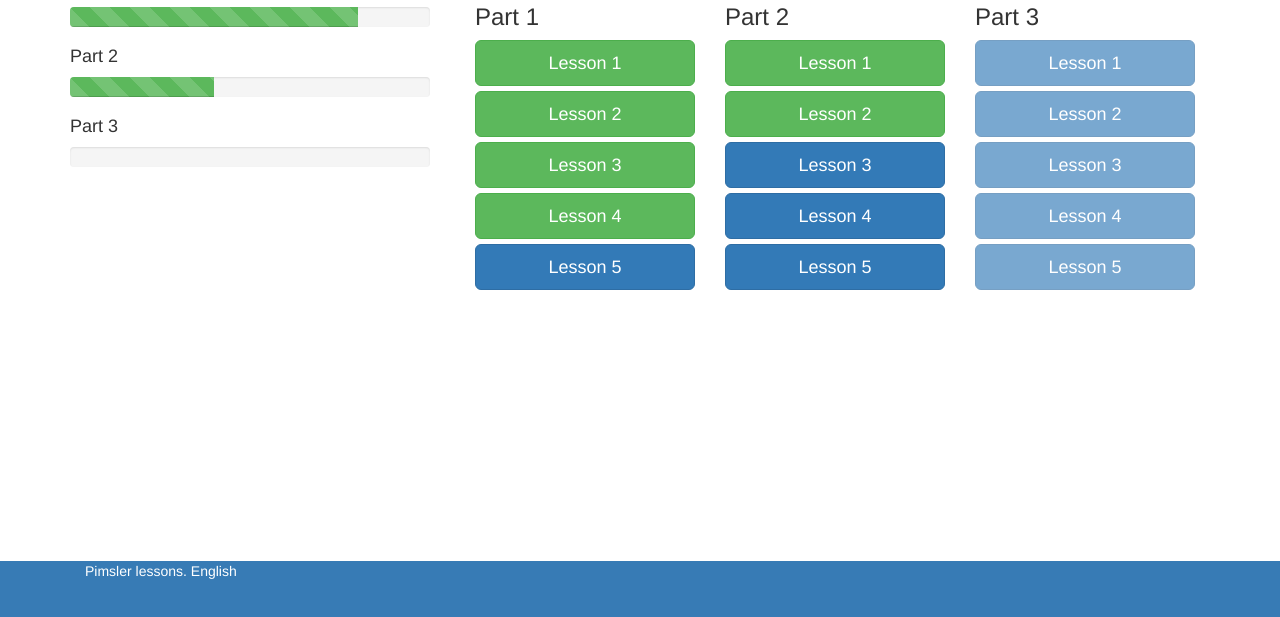
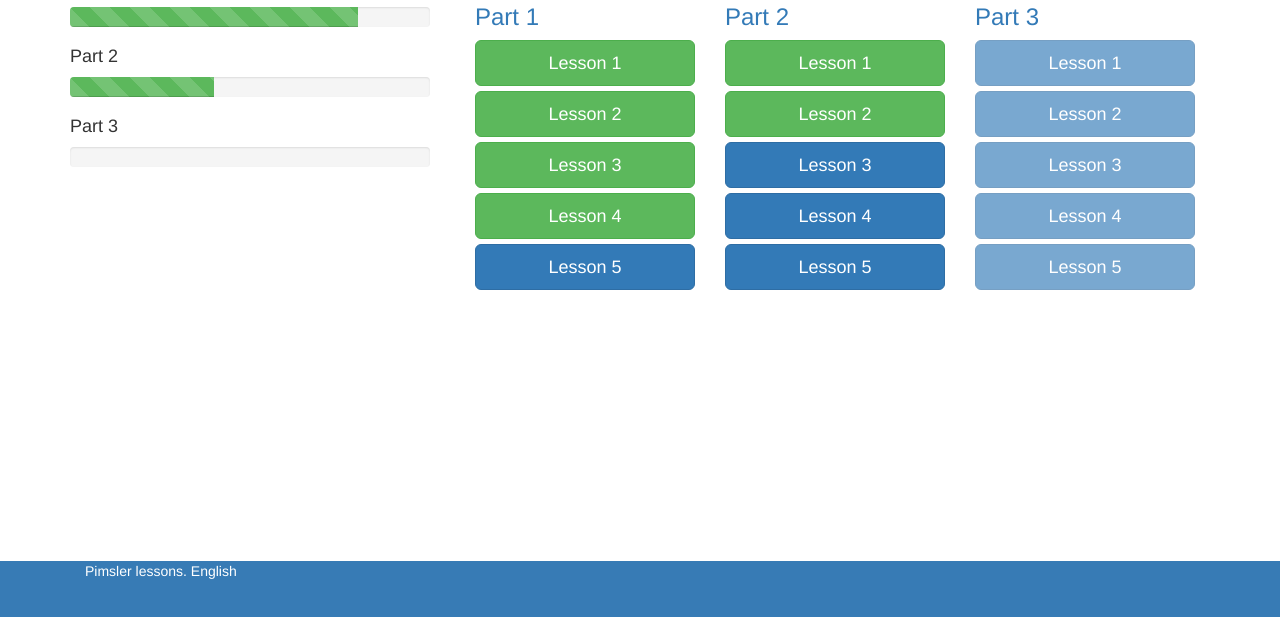
Before and after one commit to barck/pimsler, a plain HTML site: page cabinet.html in a window 1280 px wide. Shown: the part 179-796 px from the top of the page. Drawn offline with nearby package versions, Linux system fonts and the light colour scheme.

Commit message:
cabinet fixed

```diff
--- a/cabinet.html
+++ b/cabinet.html
@@ -46,7 +46,7 @@
             <div class="col-md-8 col-sm-8 main">
                     <h2>Lessons</h2>
                 <div class="col-md-4">
-                    <h3>Part 1</h3>
+                    <a href="part.html"><h3>Part 1</h3></a>
                     <a href="task.html" type="button" class="btn btn-success btn-lg btn-block">Lesson 1</a>
                     <a href="task.html" type="button" class="btn btn-success btn-lg btn-block">Lesson 2</a>
                     <a href="task.html" type="button" class="btn btn-success btn-lg btn-block">Lesson 3</a>
@@ -54,7 +54,7 @@
                     <a href="task.html" type="button" class="btn btn-primary btn-lg btn-block">Lesson 5</a>
                 </div>
                 <div class="col-md-4">
-                    <h3>Part 2</h3>
+                    <a href="part.html"><h3>Part 2</h3></a>
                     <a href="task.html" type="button" class="btn btn-success btn-lg btn-block">Lesson 1</a>
                     <a href="task.html" type="button" class="btn btn-success btn-lg btn-block">Lesson 2</a>
                     <a href="task.html" type="button" class="btn btn-primary btn-lg btn-block">Lesson 3</a>
@@ -62,7 +62,7 @@
                     <a href="task.html" type="button" class="btn btn-primary btn-lg btn-block">Lesson 5</a>
                     </div>
                 <div class="col-md-4">
-                    <h3>Part 3</h3>
+                    <a href="part.html"><h3>Part 3</h3></a>
                     <a href="task.html" type="button" class="btn btn-primary btn-lg btn-block" disabled="disabled">Lesson 1</a>
                     <a href="task.html" type="button" class="btn btn-primary btn-lg btn-block" disabled="disabled">Lesson 2</a>
                     <a href="task.html" type="button" class="btn btn-primary btn-lg btn-block" disabled="disabled">Lesson 3</a>
```
